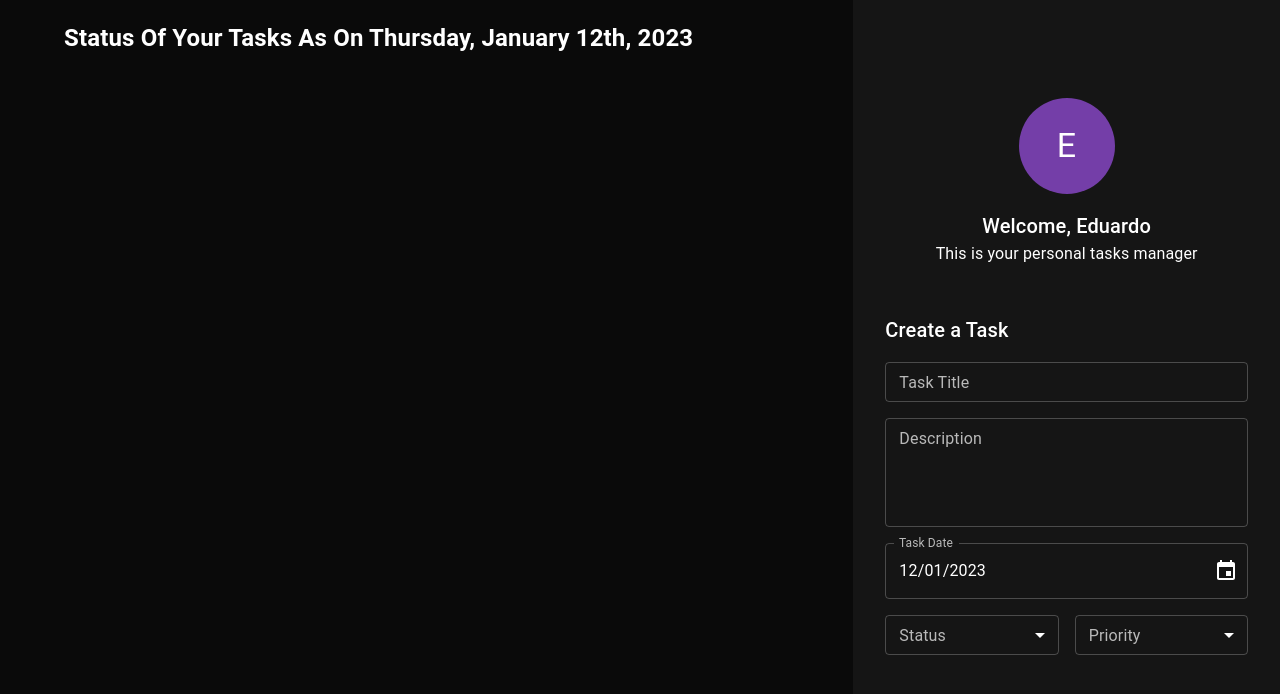
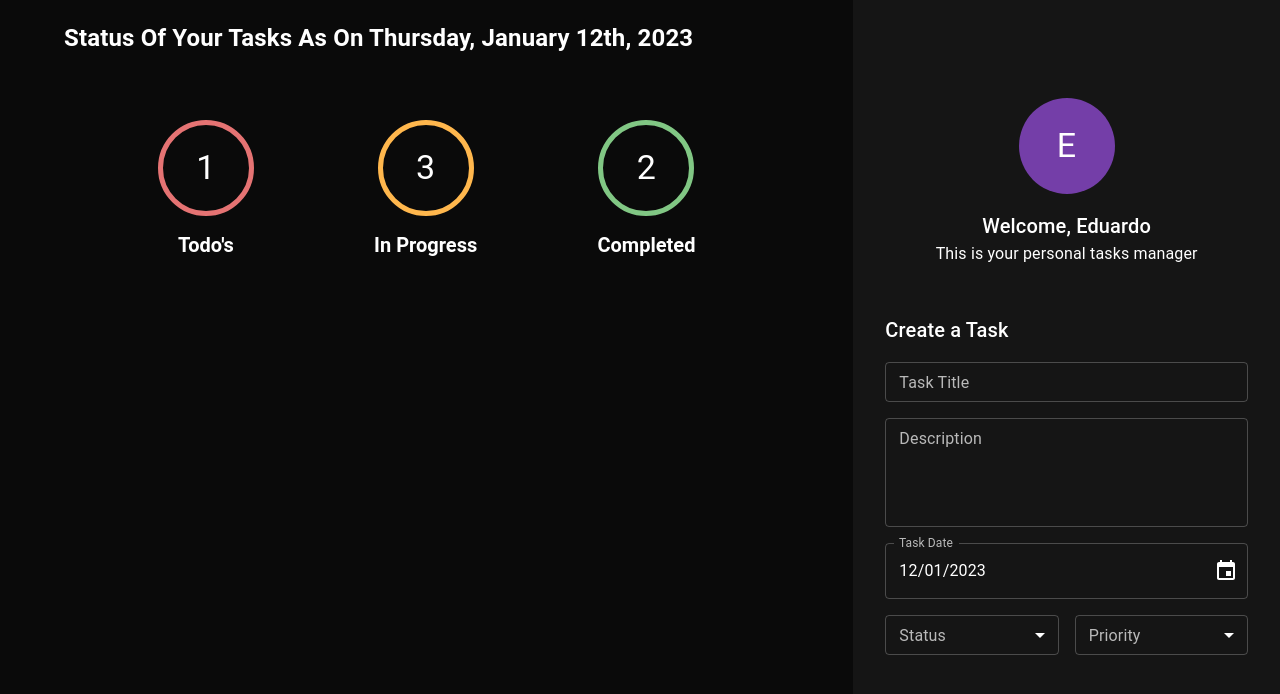
Before and after one commit to ebdonato/ts-course-frontend, a React (Vite) app: page / in a window 1280 px wide. Shown: the top 694 px of the page. Built offline with nearby package versions, Linux system fonts and the light colour scheme.

Commit message:
add task counter

```diff
--- a/src/components/taskArea/TaskArea.tsx
+++ b/src/components/taskArea/TaskArea.tsx
@@ -1,9 +1,11 @@
 import { Box, Grid } from "@mui/material"
-import React, { FC, ReactElement } from "react"
+import { FC, ReactElement } from "react"
+
+import { format } from "date-fns"
 
 // import { Task } from "../task/task"
-// import { TaskCounter } from "../taskCounter/taskCounter"
-import { format } from "date-fns"
+import { TaskCounter } from "../taskCounter/taskCounter"
+import { Status } from "../createTaskForm/enums/Status"
 
 export const TaskArea: FC = (): ReactElement => {
     return (
@@ -22,9 +24,9 @@ export const TaskArea: FC = (): ReactElement => {
                     xs={12}
                     mb={8}
                 >
-                    {/* <TaskCounter />
-                    <TaskCounter />
-                    <TaskCounter /> */}
+                    <TaskCounter status={Status.todo} count={1} />
+                    <TaskCounter status={Status.inProgress} count={3} />
+                    <TaskCounter status={Status.completed} count={2} />
                 </Grid>
                 <Grid item display="flex" flexDirection="column" xs={10} md={8}>
                     {/* <Task />
--- /dev/null
+++ b/src/components/taskCounter/helpers/emitCorrectBorderColor.ts
@@ -0,0 +1,12 @@
+import { Status } from "../../createTaskForm/enums/Status"
+import { TaskCounterStatusType } from "../interfaces/ITaskCounter"
+
+export const emitCorrectBorderColor = (status: TaskCounterStatusType): string => {
+    const dict = {
+        [Status.todo]: "error.light",
+        [Status.inProgress]: "warning.light",
+        [Status.completed]: "success.light",
+    }
+
+    return dict[status] ?? "success.light"
+}
--- /dev/null
+++ b/src/components/taskCounter/helpers/emitCorrectLabel.ts
@@ -0,0 +1,12 @@
+import { Status } from "../../createTaskForm/enums/Status"
+import { TaskCounterStatusType } from "../interfaces/ITaskCounter"
+
+export const emitCorrectLabel = (status: TaskCounterStatusType): string => {
+    const dict = {
+        [Status.todo]: "Todo's",
+        [Status.inProgress]: "In Progress",
+        [Status.completed]: "Completed",
+    }
+
+    return dict[status] ?? "Completed"
+}
--- /dev/null
+++ b/src/components/taskCounter/interfaces/ITaskCounter.ts
@@ -0,0 +1,8 @@
+import { Status } from "../../createTaskForm/enums/Status"
+
+export type TaskCounterStatusType = Status.todo | Status.inProgress | Status.completed
+
+export interface ITaskCounter {
+    count?: number
+    status?: TaskCounterStatusType
+}
--- /dev/null
+++ b/src/components/taskCounter/taskCounter.tsx
@@ -0,0 +1,42 @@
+import { FC, ReactElement } from "react"
+
+import { Avatar, Box, Typography } from "@mui/material"
+import PropTypes from "prop-types"
+
+import { ITaskCounter } from "./interfaces/ITaskCounter"
+import { Status } from "../createTaskForm/enums/Status"
+import { emitCorrectBorderColor } from "./helpers/emitCorrectBorderColor"
+import { emitCorrectLabel } from "./helpers/emitCorrectLabel"
+
+export const TaskCounter: FC<ITaskCounter> = (props): ReactElement => {
+    //  Destructure props
+    const { status = Status.completed, count = 0 } = props
+    return (
+        <>
+            <Box display="flex" flexDirection="column" justifyContent="center" alignItems="center">
+                <Avatar
+                    sx={{
+                        backgroundColor: "transparent",
+                        border: "5px solid",
+                        width: "96px",
+                        height: "96px",
+                        marginBottom: "16px",
+                        borderColor: `${emitCorrectBorderColor(status)}`,
+                    }}
+                >
+                    <Typography color="#ffffff" variant="h4">
+                        {count}
+                    </Typography>
+                </Avatar>
+                <Typography color="#ffffff" fontWeight="bold" fontSize="20px" variant="h5">
+                    {emitCorrectLabel(status)}
+                </Typography>
+            </Box>
+        </>
+    )
+}
+
+TaskCounter.propTypes = {
+    count: PropTypes.number,
+    status: PropTypes.oneOf([Status.todo, Status.inProgress, Status.completed]),
+}
```
